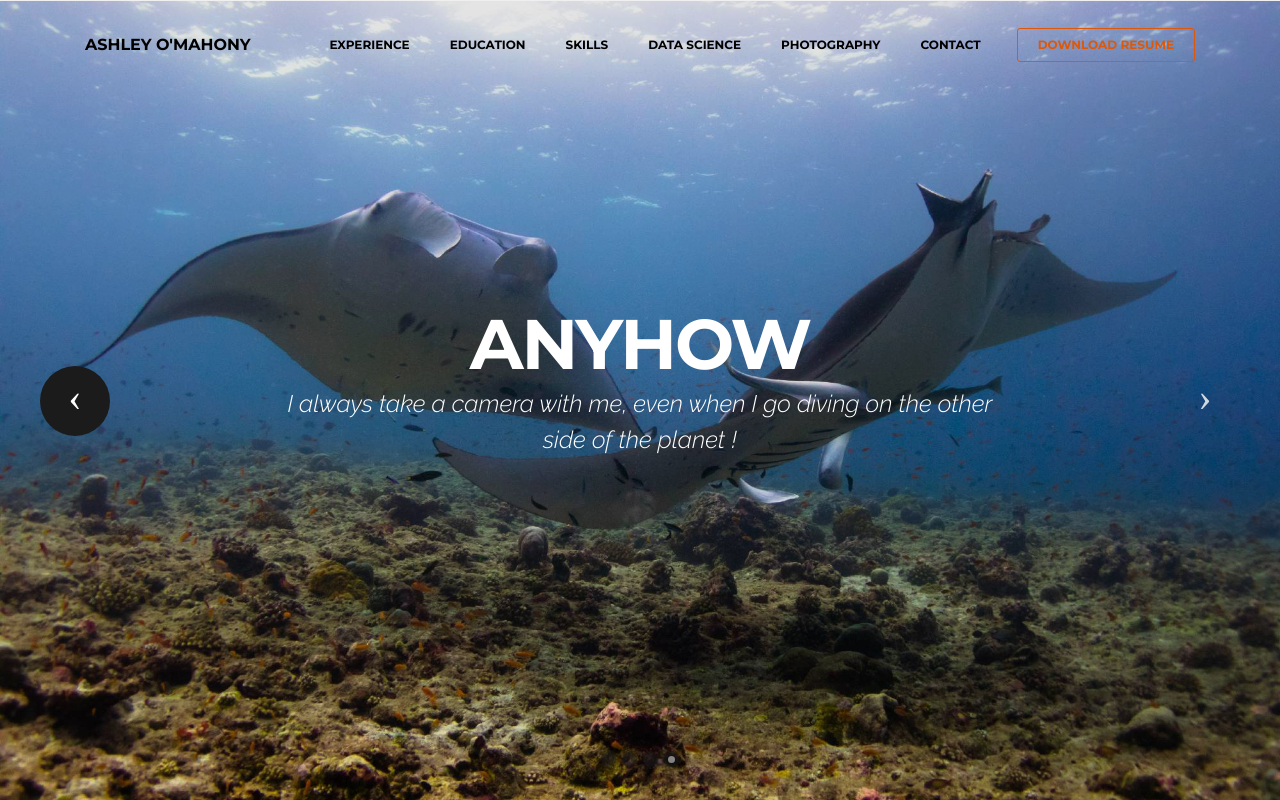
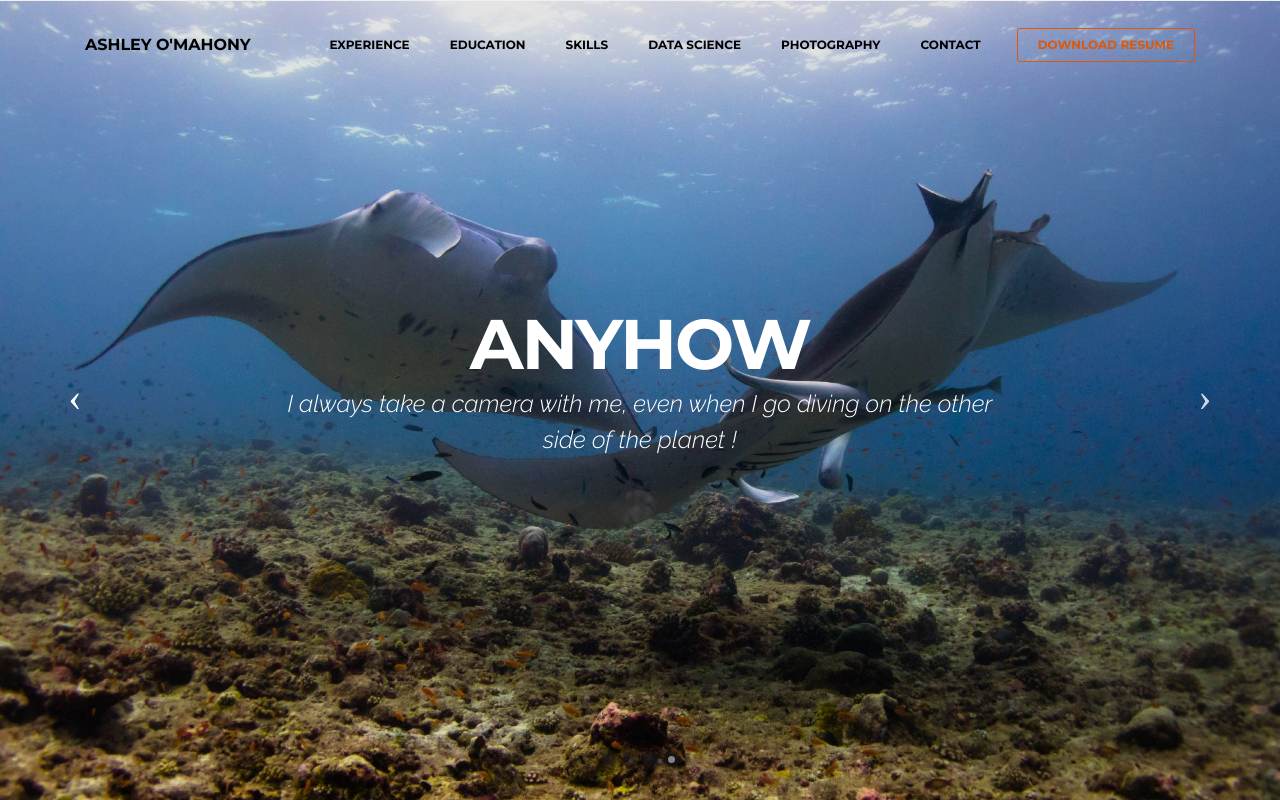
Before and after one commit to ashomah/ashomah.github.io, a plain HTML site: page docs/index.html in a window 1280 px wide. In both pictures the pointer is over the button "Previous". Shown: the part 7500-8300 px from the top of the page. Drawn offline with Linux system fonts and the light colour scheme; files whose address does not match are found by name.

Commit message:
CSS carousel buttons

```diff
--- a/docs/assets/theme/css/style.css
+++ b/docs/assets/theme/css/style.css
@@ -1114,7 +1114,7 @@ input:-webkit-autofill, input:-webkit-autofill:hover, input:-webkit-autofill:foc
   line-height: 27px; }
 
 .mbr-slider .carousel-control:hover {
-  background: #1b1b1b;
+  background: none;
   color: #fff;
   opacity: 1; }
 
```
